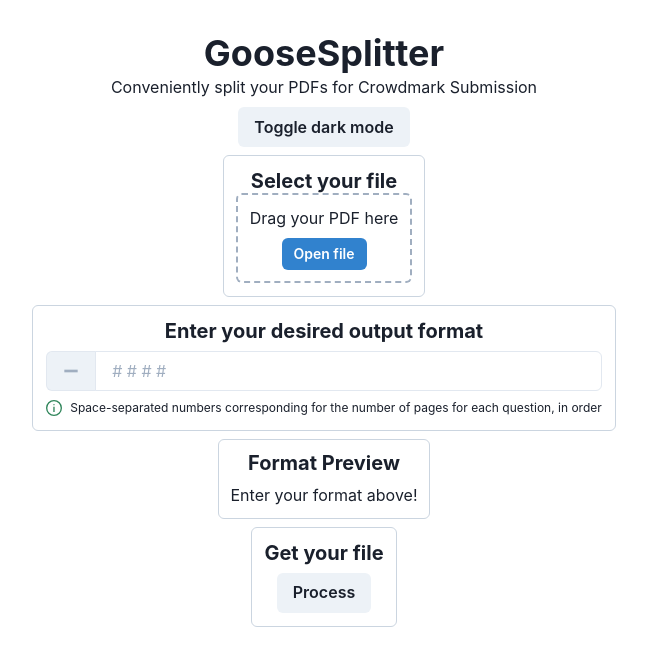
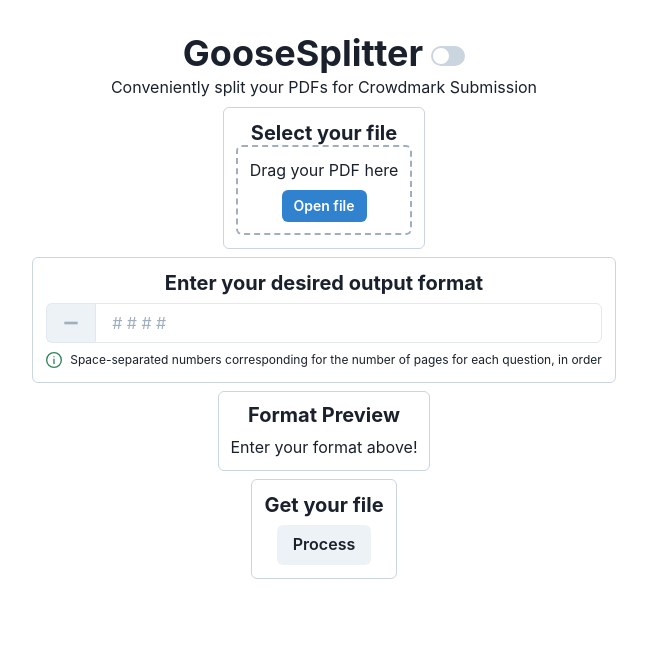
Before and after one commit to teppah/goosev2, a Next.js app: page / in a window 1280 px wide. Shown: the top 666 px of the page, without its empty margins (316-963 px from the left). Built offline with nearby package versions, Linux system fonts and the light colour scheme.

Commit message:
Fix dark mode, adjust styling

```diff
--- a/components/DownloadZone.tsx
+++ b/components/DownloadZone.tsx
@@ -13,7 +13,7 @@
 
 const DownloadWidget = () => {
   const isInvalid = useRecoilValue(isShowInvalid);
-  const fileState = useRecoilValue(fState);
+  const file = useRecoilValue(fState);
   const toast = useToast();
   const handleProcess = async (
     e: MouseEvent<HTMLButtonElement, globalThis.MouseEvent>
@@ -29,16 +29,18 @@
       });
       return;
     }
-    if (!fileState) {
+    if (!file) {
       toast({
         title: "No file added",
-        description:
-        "Please select a PDF file.",
+        description: "Please select a PDF file.",
         status: "error",
         isClosable: true,
       });
       return;
     }
+    const stream = await file.arrayBuffer();
+    const bytes = new Uint8Array(stream);
+
     toast({
       title: "Finished processing!",
       description: "The download for your files has started.",
--- a/pages/index.tsx
+++ b/pages/index.tsx
@@ -1,12 +1,33 @@
 import Head from "next/head";
-import { VStack, Text, Heading, useColorMode, Button } from "@chakra-ui/react";
+import {
+  VStack,
+  Text,
+  Heading,
+  useColorMode,
+  Button,
+  Switch,
+  useMediaQuery,
+} from "@chakra-ui/react";
 import PDFDropzone from "components/PDFDropzone";
 import FormatInput from "components/FormatInput";
 import FormatPreview from "components/FormatPreview";
 import DownloadWidget from "components/DownloadZone";
+import { useEffect } from "react";
 
 export default function Home() {
   const { colorMode, toggleColorMode } = useColorMode();
+  const [prefersDark] = useMediaQuery("(prefers-color-scheme: dark");
+  useEffect(() => {
+    if (prefersDark) {
+      if (colorMode !== "dark") {
+        toggleColorMode();
+      }
+    } else {
+      if (colorMode !== "light") {
+        toggleColorMode();
+      }
+    }
+  }, [prefersDark]);
   return (
     <VStack
       spacing="0.5rem"
@@ -14,12 +35,18 @@
       px="2rem"
     >
       <VStack spacing="0rem" marginTop="2rem">
-        <Heading as="h1">GooseSplitter</Heading>
+        <Heading as="h1">
+          GooseSplitter
+          <Switch
+            ml="0.5rem"
+            isChecked={colorMode === "dark"}
+            onChange={toggleColorMode}
+          />
+        </Heading>
         <Text textAlign="center">
           Conveniently split your PDFs for Crowdmark Submission
         </Text>
       </VStack>
-      <Button onClick={toggleColorMode}>Toggle dark mode</Button>
 
       <PDFDropzone />
       <FormatInput />
```
